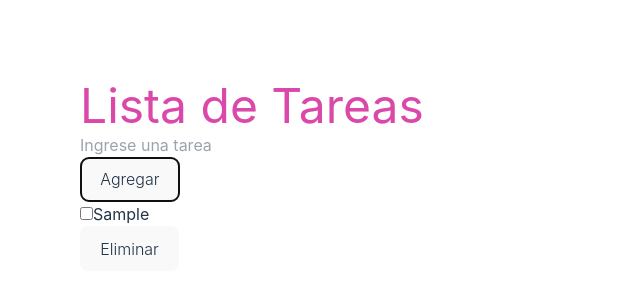
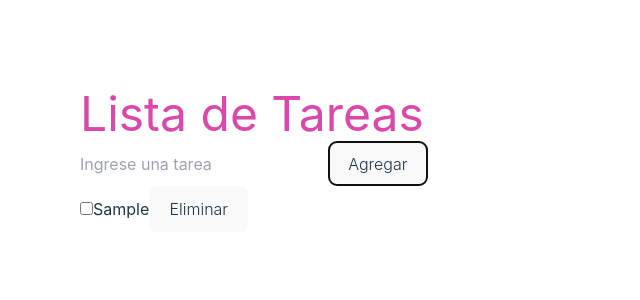
Before and after one commit to erikarubi25/pruebatecnicareact, a React app: page / in a window 1280 px wide. Both pictures are taken after typing "Sample" into the empty fields and a click on the button "Agregar". Shown: the top 300 px of the page, without its empty margins (0-640 px from the left). Built offline with nearby package versions, Linux system fonts and the light colour scheme; the HTML template or start-up script is replaced by a standard one.

Commit message:
sin exito

```diff
--- a/src/components/TaskForm.jsx
+++ b/src/components/TaskForm.jsx
@@ -11,10 +11,9 @@ function TaskForm({ addTask }) {
   };
 
   return (
-    <div class="flex items-center ...">
 
       <form onSubmit={handleSubmit} className="flex space-x-2">
-      <div class="py-4">
+
       <input
           type="text"
           placeholder="Ingrese una tarea"
@@ -22,18 +21,18 @@ function TaskForm({ addTask }) {
           onChange={(e) => setTitle(e.target.value)}
           className="border border-gray-300 rounded px-2 py-1 flex-grow"
         />
-      </div>
-      <div class="py-4">
+
+
         <button
           type="submit"
           className="bg-blue-500 text-white px-2 py-1 rounded"
         >
           Agregar
         </button>
-        </div>
+
       </form>
 
-    </div>
+
   );
 }
 
--- a/src/components/TaskList.jsx
+++ b/src/components/TaskList.jsx
@@ -2,33 +2,34 @@ import React from 'react';
 
 function TaskList({ tasks, toggleTask, deleteTask }) {
   return (
-    <div class="flex items-center ...">
-      <ul className="space-y-2">
+
+      <ul className="grid grid-cols-1 gap-4">
         {tasks.map((task) => (
           <li
             key={task.id}
-            className="flex items-center space-x-2"
+            className="flex items-center space-x-4"
           >
-            <div class="py-8">
+
             <input
               type="checkbox"
               checked={task.completed}
               onChange={() => toggleTask(task.id)}
+              className="form-checkbox h-4 w-4 text-blue-500"
             />
             <span className={` ${task.completed ? 'completed' : ''}`}>{task.title}</span>
-            </div>
-            <div class="py-4">
+
+
             <button
               onClick={() => deleteTask(task.id)}
-              className="bg-red-500 text-white px-2 py-1 rounded"
+              className="bg-blue-500 text-white px-2 py-1 rounded"
             >
               Eliminar
             </button>
-            </div>
+
           </li>
         ))}
       </ul>
-  </div>
+
   );
 }
 
```
